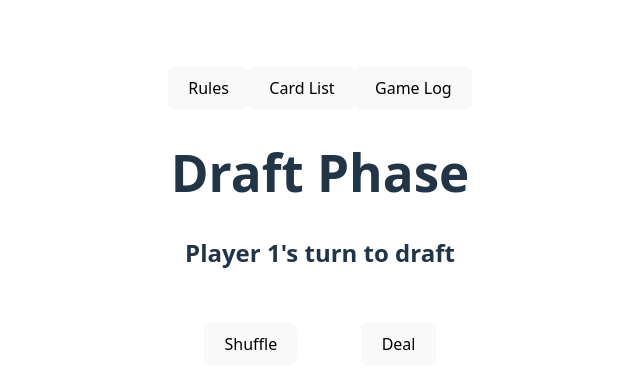
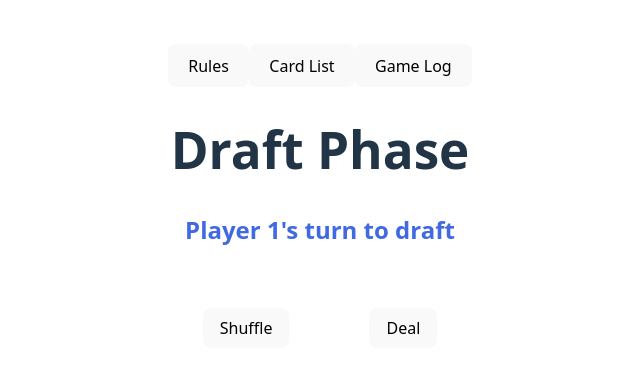
Before and after one commit to MSymeono/Escape-Fate-Game, a React (Vite) app in the folder Escape-Fate-Game/: page / in a window 1280 px wide. Shown: the part 152-540 px from the top of the page, without its empty margins (320-960 px from the left). Built offline with nearby package versions, Linux system fonts and the light colour scheme.

Commit message:
more logging added

```diff
--- a/Escape-Fate-Game/src/App.tsx
+++ b/Escape-Fate-Game/src/App.tsx
@@ -18,6 +18,7 @@ type Card = {
 type PlayedCard = {
   id: number;
   owner: 'Player 1' | 'Player 2';
+  name: string;
   multiplier?: number;
 };
 type EffectHandler = (
@@ -231,6 +232,7 @@ function App() {
   const [cardsList, setCardList] = useState<'On' | 'Off'>('Off');
   const [gameLogOverlay, setGameLogOverlay] = useState<'On' | 'Off'>('Off');
   const [gameLog, setGameLog] = useState<string[]>([]);
+  const [resourcefulDrafted, setResourcefulDrafted] = useState<boolean>(false);
 
   const [turn, setTurn] = useState<number>(1);
   const [turnEnd, setTurnEnd] = useState<number>(0);
@@ -254,30 +256,30 @@ function App() {
     }[]
   >([]);
 
-  const queueCard = (
-    id: number,
-    owner: 'Player 1' | 'Player 2',
-    multiplier: number = doubledPlayers.has(owner) ? 2 : 1
-  ) => {
-    if (multiplier <= 0) return;
-    if (multiplier === 2 && doubledPlayers.has(owner)) {
-      setDoubledPlayers((prev) => {
-        const next = new Set(prev);
-        next.delete(owner);
-        return next;
-      });
-    }
-    if (owner === 'Player 1') {
-      setplayZone1((prev) => [...prev, { id, owner }]);
-      setplayer1Deck((prev) => prev.slice(0, -1));
-    } else {
-      setplayZone2((prev) => [...prev, { id, owner }]);
-      setplayer2Deck((prev) => prev.slice(0, -1));
-    }
-    if (multiplier > 1) {
-      setTimeout(() => queueCard(id, owner, multiplier - 1), 0);
-    }
-  };
+  // const queueCard = (
+  //   id: number,
+  //   owner: 'Player 1' | 'Player 2',
+  //   multiplier: number = doubledPlayers.has(owner) ? 2 : 1
+  // ) => {
+  //   if (multiplier <= 0) return;
+  //   if (multiplier === 2 && doubledPlayers.has(owner)) {
+  //     setDoubledPlayers((prev) => {
+  //       const next = new Set(prev);
+  //       next.delete(owner);
+  //       return next;
+  //     });
+  //   }
+  //   if (owner === 'Player 1') {
+  //     setplayZone1((prev) => [...prev, { id, owner }]);
+  //     setplayer1Deck((prev) => prev.slice(0, -1));
+  //   } else {
+  //     setplayZone2((prev) => [...prev, { id, owner }]);
+  //     setplayer2Deck((prev) => prev.slice(0, -1));
+  //   }
+  //   if (multiplier > 1) {
+  //     setTimeout(() => queueCard(id, owner, multiplier - 1), 0);
+  //   }
+  // };
 
   function partition<T>(arr: T[], predicate: (item: T) => boolean): [T[], T[]] {
     const truthy: T[] = [];
@@ -387,14 +389,17 @@ function App() {
         clearNegation(owner);
         return;
       }
-
+      const target = owner === 'Player 1' ? 'Player2' : 'Player 1';
       if (owner === 'Player 1') {
         const targetZone = [...playZone2];
         const index = targetZone.length - 2;
         if (index < 0) return;
 
         const stolen = targetZone[index];
-
+        setGameLog((prev) => [
+          ...prev,
+          `${owner} stole ${target}'s ${stolen.name} using Covetous.`,
+        ]);
         setplayer1Deck((deck) => [...deck, stolen.id]);
         setplayZone2((prev) => prev.filter((_, i) => i !== index));
         setNegatedPlayers((neg) => new Set(neg).add('Player 1'));
@@ -806,7 +811,15 @@ function App() {
       }
 
       // removes the card that just got drafted from the draftArray
-      if(card.id===15){setGameLog((prev)=>[...prev, `${activePlayer} drafted Resourceful. The last card will be added to their deck, not discarded.`])}
+      if (card.id === 15) {
+        setResourcefulDrafted(true);
+        setGameLog((prev) => [
+          ...prev,
+          `${activePlayer} drafted Resourceful. The last card will be added to their deck, not discarded.`,
+        ]);
+      } else {
+        setResourcefulDrafted(false);
+      }
       setDraftArray((prev) => {
         const index = prev.indexOf(card.id);
         if (index === -1) return prev;
@@ -824,8 +837,17 @@ function App() {
       });
     } else {
       const p1Top = player1Deck[player1Deck.length - 1];
+      const card = cardLibrary.find((c) => c.id === p1Top);
       if (p1Top !== undefined) {
-        setplayZone1((prev) => [...prev, { id: p1Top, owner: 'Player 1' }]);
+        setplayZone1((prev) => [
+          ...prev,
+          {
+            id: p1Top,
+            owner: 'Player 1',
+            name: card!.Name,
+            priority: card?.Priority,
+          },
+        ]);
         setplayer1Deck((prev) => prev.slice(0, -1));
       }
     }
@@ -838,8 +860,17 @@ function App() {
       });
     } else {
       const p2Top = player2Deck[player2Deck.length - 1];
+      const card = cardLibrary.find((c) => c.id === p2Top);
       if (p2Top !== undefined) {
-        setplayZone2((prev) => [...prev, { id: p2Top, owner: 'Player 2' }]);
+        setplayZone2((prev) => [
+          ...prev,
+          {
+            id: p2Top,
+            owner: 'Player 2',
+            name: card!.Name,
+            priority: card?.Priority,
+          },
+        ]);
         setplayer2Deck((prev) => prev.slice(0, -1));
       }
     }
@@ -861,19 +892,42 @@ function App() {
       const unselectedId = context.topTwoIds.find(
         (id: number) => id !== selectedId
       );
+      const selectedCard = cardLibrary.find((c) => c.id === selectedId);
 
+      if (selectedCard) {
         if (owner === 'Player 1') {
           setplayer1Deck((prev) => [
             ...prev.slice(0, -2),
             ...(unselectedId !== undefined ? [unselectedId] : []),
           ]);
-        setplayZone1((prev) => [...prev, { id: selectedId, owner }]);
+          setplayZone1((prev) => [
+            ...prev,
+            {
+              id: selectedCard.id,
+              owner,
+              name: selectedCard.Name,
+              priority: selectedCard.Priority ?? undefined,
+            },
+          ]);
         } else {
           setplayer2Deck((prev) => [
             ...prev.slice(0, -2),
             ...(unselectedId !== undefined ? [unselectedId] : []),
           ]);
-        setplayZone2((prev) => [...prev, { id: selectedId, owner }]);
+          setplayZone2((prev) => [
+            ...prev,
+            {
+              id: selectedCard.id,
+              owner,
+              name: selectedCard.Name,
+              priority: selectedCard.Priority ?? undefined,
+            },
+          ]);
+        }
+        setGameLog((prev) => [
+          ...prev,
+          `${owner} played ${selectedCard.Name} using Impulsive.`,
+        ]);
       }
     } else if (
       card.Name === 'Weave' &&
@@ -894,6 +948,10 @@ function App() {
           return [...rest, ...reorderedIds];
         });
       }
+      setGameLog((prev) => [
+        ...prev,
+        `${owner} wove the top ${sliceSize} cards of their deck.`,
+      ]);
     } else if (
       card.Name === 'Indecisive' &&
       Array.isArray(result) &&
@@ -901,15 +959,47 @@ function App() {
       typeof result[0].id === 'number'
     ) {
       const selectedId = result[0].id;
-
+      const selectedCard = cardLibrary.find((c) => c.id === selectedId);
+      if (selectedCard) {
         if (owner === 'Player 1') {
           setplayer1Deck((prev) => [...prev, selectedId]);
         } else {
           setplayer2Deck((prev) => [...prev, selectedId]);
         }
+        setGameLog((prev) => [
+          ...prev,
+          `Indecisive added ${selectedCard.Name} to ${owner}'s deck.`,
+        ]);
       }
+    } else if (
+      card.Name === 'Nostalgic' &&
+      Array.isArray(result) &&
+      result.length === 1 &&
+      typeof result[0].id === 'number'
+    ) {
+      const selectedId = result[0].id;
+      const selectedCard = cardLibrary.find((c) => c.id === selectedId);
+      if (selectedCard) {
+        const playedCard = {
+          id: selectedCard.id,
+          owner,
+          name: selectedCard.Name,
+          priority: selectedCard.Priority ?? undefined,
+        };
+
+        if (owner === 'Player 1') {
+          setplayZone1((prev) => [...prev, playedCard]);
+        } else {
+          setplayZone2((prev) => [...prev, playedCard]);
+        }
+        setGameLog((prev) => [
+          ...prev,
+          `${owner} replayed ${selectedCard.Name} using Nostalgic .`,
+        ]);
+      }
+    }
+
     setPlayInteraction((prev) => prev.slice(1));
-
     const resolver = modalResolvers.current.pop();
     if (resolver) resolver();
   };
@@ -945,6 +1035,7 @@ function App() {
             onShuffle={shuffle}
             phase={phase}
             onDeal={deal}
+            resourcefulDrafted={resourcefulDrafted}
           />
         ) : (
           <PlayBoard
--- a/Escape-Fate-Game/src/draftBoard.css
+++ b/Escape-Fate-Game/src/draftBoard.css
@@ -0,0 +1,29 @@
+.buttons h2 {
+  font-size: 1.5rem;
+  margin-bottom: 1rem;
+}
+
+.player1-turn {
+  color: royalblue;
+  font-weight: bold;
+}
+
+.player2-turn {
+  color: crimson;
+  font-weight: bold;
+}
+
+.card-grid {
+  display: flex;
+  justify-content: center;
+  flex-wrap: wrap;
+  gap: 1rem;
+  margin-top: 2rem;
+}
+
+.indivButton button {
+  padding: 0.5rem 1rem;
+  margin: 0.5rem;
+  font-size: 1rem;
+  cursor: pointer;
+}
--- a/Escape-Fate-Game/src/draftBoard.tsx
+++ b/Escape-Fate-Game/src/draftBoard.tsx
@@ -1,7 +1,7 @@
 // DraftBoard.tsx
 import React from 'react';
 import Card from './Card';
-// import './DraftBoard.css'; // Optional styling
+import './draftBoard.css';
 
 type CardType = {
   Name: string;
@@ -12,6 +12,7 @@ type CardType = {
 };
 
 type DraftBoardProps = {
+  resourcefulDrafted: boolean;
   activePlayer: string;
   draftArray: number[];
   cardLibrary: CardType[];
@@ -21,6 +22,7 @@ type DraftBoardProps = {
 };
 
 const DraftBoard = ({
+  resourcefulDrafted,
   activePlayer,
   deckArray,
   draftArray,
@@ -33,19 +35,24 @@ const DraftBoard = ({
   return (
     <>
       <h1>Draft Phase</h1>
-      <h2>{activePlayer}'s turn to draft</h2>
-      <div className="buttons">
-       {deckArray.length===24 && ( <div className="indivButton">
-          <button onClick={onShuffle}>Shuffle</button>
-        </div>)}
-        {draftArray.length === 0 && (<div className="indivButton">
-          <button onClick={onDeal}>Deal</button>
-        </div>)}
+        {resourcefulDrafted && <h2>Your opponent drafted Resourceful</h2>}
+      <h2 className={activePlayer==='Player 1'? 'player1-turn': 'player2-turn'}>{activePlayer}'s turn to draft</h2>
+      <div className='buttons'>
+        {deckArray.length === 24 && (
+          <div className='indivButton'>
+            <button onClick={onShuffle}>Shuffle</button>
+          </div>
+        )}
+        {draftArray.length === 0 && (
+          <div className='indivButton'>
+            <button onClick={onDeal}>Deal</button>
+          </div>
+        )}
       </div>
 
-      <div className="card-grid">
+      <div className='card-grid'>
         {draftArray.map((id, index) => {
-          const card = cardLibrary.find(card => card.id === id);
+          const card = cardLibrary.find((card) => card.id === id);
           if (!card) return null;
           return (
             <Card
```
Lines whose indentation alone changed are shown as unchanged.
